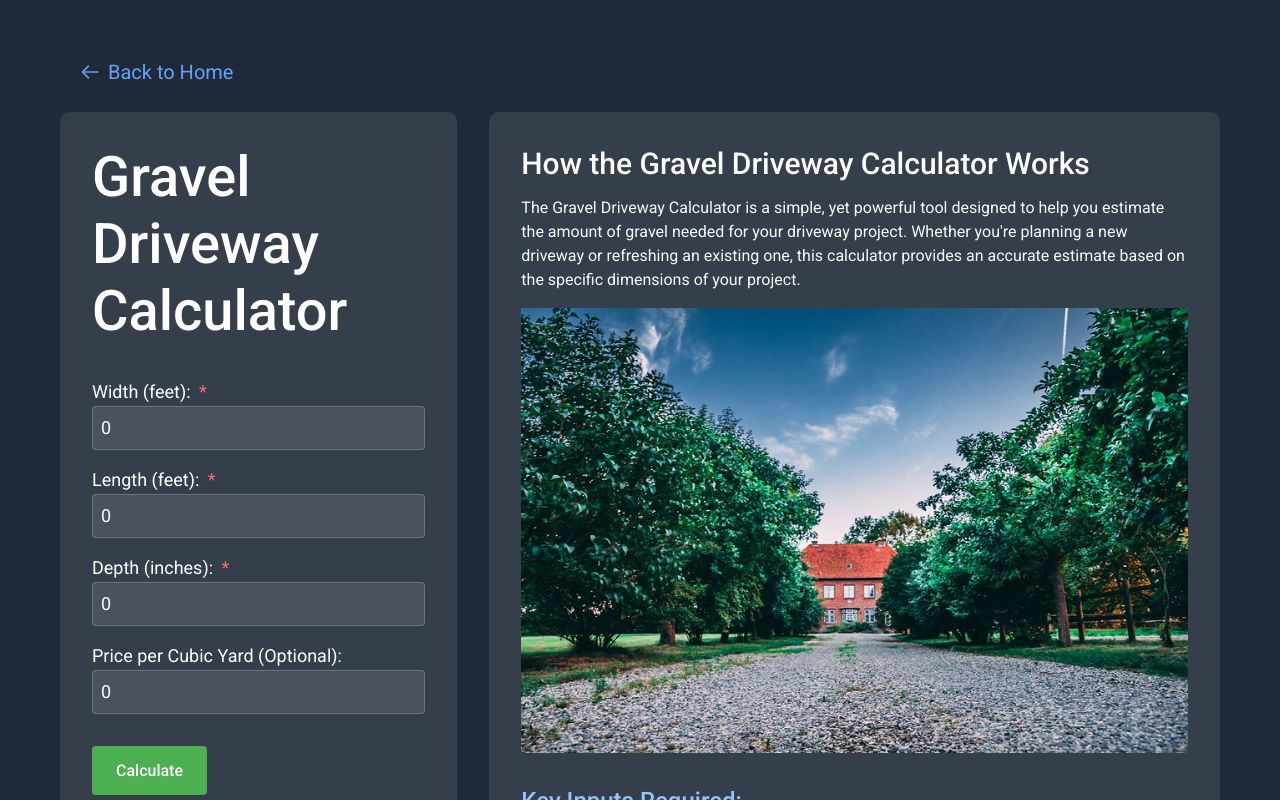
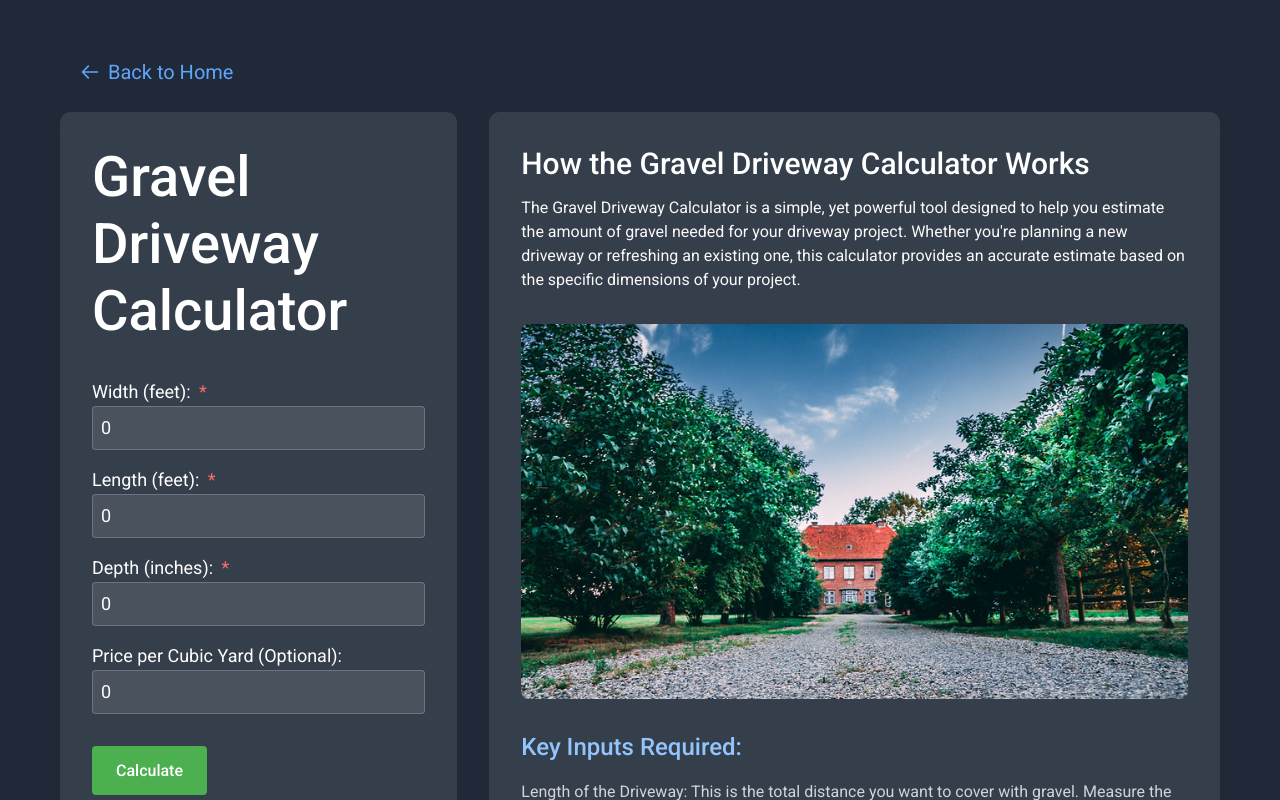
Before and after one commit to mkrizia17/Driveway-Calculator, a Next.js app: page /gravel in a window 1280 px wide. Shown: the top 800 px of the page. Built offline with nearby package versions, Linux system fonts and the light colour scheme.

Commit message:
Fixed Images on calculator pages

```diff
--- a/src/app/asphalt/page.tsx
+++ b/src/app/asphalt/page.tsx
@@ -3,6 +3,7 @@
 import React, { useState } from 'react';
 import '../gravel/GravelPage.css';
 import Link from 'next/link';
+import Image from 'next/image';
 
 export default function AsphaltPage() {
     const [width, setWidth] = useState<number>(0);
@@ -12,9 +13,12 @@ export default function AsphaltPage() {
     const [totalCost, setTotalCost] = useState<number | null>(null);
     const [volumeInCubicYards, setVolumeInCubicYards] = useState<number | null>(null);
     const [tonsNeeded, setTonsNeeded] = useState<number | null>(null);
-    const [showRequired, setShowRequired] = useState(false);
 
     const calculateAsphalt = () => {
+        if (width <= 0 || length <= 0 || depth <= 0) {
+            return;
+        }
+
         // Convert feet to yards for length and width
         const widthYards = Math.round(width / 3);
         const lengthYards = Math.round(length / 3);
@@ -140,9 +144,11 @@ export default function AsphaltPage() {
                     </p>
 
                     <div className="info-image-container">
-                        <img
+                        <Image
                             src="/images/asphalt.jpg"
                             alt="Smooth asphalt driveway with professional finish"
+                            width={800}
+                            height={600}
                             className="info-image"
                         />
                     </div>
--- a/src/app/concrete/page.tsx
+++ b/src/app/concrete/page.tsx
@@ -3,6 +3,7 @@
 import React, { useState } from 'react';
 import '../gravel/GravelPage.css';
 import Link from 'next/link';
+import Image from 'next/image';
 
 export default function ConcretePage() {
     const [width, setWidth] = useState<number>(0);
@@ -12,9 +13,12 @@ export default function ConcretePage() {
     const [totalCost, setTotalCost] = useState<number | null>(null);
     const [volumeInCubicYards, setVolumeInCubicYards] = useState<number | null>(null);
     const [tonsNeeded, setTonsNeeded] = useState<number | null>(null);
-    const [showRequired, setShowRequired] = useState(false);
 
     const calculateConcrete = () => {
+        if (width <= 0 || length <= 0 || depth <= 0) {
+            return;
+        }
+
         // Convert feet to yards for length and width
         const widthYards = Math.round(width / 3);
         const lengthYards = Math.round(length / 3);
@@ -140,9 +144,11 @@ export default function ConcretePage() {
                     </p>
 
                     <div className="info-image-container">
-                        <img
+                        <Image
                             src="/images/concrete.jpg"
                             alt="Concrete driveway with a professional finish"
+                            width={800}
+                            height={600}
                             className="info-image"
                         />
                     </div>
--- a/src/app/gravel/GravelPage.css
+++ b/src/app/gravel/GravelPage.css
@@ -248,3 +248,32 @@ li {
     line-height: 1.6;
     color: #D1D5DB;  /* gray-300 */
 }
+
+.info-image-container {
+    position: relative;
+    width: 100%;
+    aspect-ratio: 16 / 9;  /* maintains a consistent aspect ratio */
+    margin: 2rem auto;     /* equal spacing top and bottom */
+}
+
+.info-image {
+    object-fit: cover;
+    border-radius: 0.5rem;
+}
+
+/* Add spacing after the image container */
+.info-image-container + * {
+    margin-top: 2rem;  /* adds space after the image container */
+}
+
+/* Responsive adjustments */
+@media (max-width: 768px) {
+    .info-image-container {
+        aspect-ratio: 4 / 3;  /* slightly taller ratio for mobile */
+        margin: 1.5rem auto;  /* slightly less margin on mobile */
+    }
+
+    .info-image-container + * {
+        margin-top: 1.5rem;
+    }
+}
--- a/src/app/gravel/page.tsx
+++ b/src/app/gravel/page.tsx
@@ -3,6 +3,7 @@
 import React, { useState } from 'react';
 import './GravelPage.css';
 import Link from 'next/link';
+import Image from 'next/image';
 
 export default function GravelPage() {
     const [width, setWidth] = useState<number>(0);
@@ -12,16 +13,13 @@ export default function GravelPage() {
     const [totalCost, setTotalCost] = useState<number | null>(null);
     const [volumeInCubicYards, setVolumeInCubicYards] = useState<number | null>(null);
     const [tonsNeeded, setTonsNeeded] = useState<number | null>(null);
-    const [showRequired, setShowRequired] = useState(false);
 
     const calculateGravel = () => {
         if (width <= 0 || length <= 0 || depth <= 0) {
-            setShowRequired(true);
             return;
         }
 
         // If all fields are filled, proceed with calculation
-        setShowRequired(false);
         const widthYards = Math.round(width / 3);
         const lengthYards = Math.round(length / 3);
         const depthYards = depth / 36;
@@ -67,7 +65,7 @@ export default function GravelPage() {
                                 value={width}
                                 onChange={(e) => setWidth(parseFloat(e.target.value))}
                                 required
-                                placeholder={showRequired && width <= 0 ? "This field is required" : "Please fill in this field"}
+                                placeholder={width <= 0 ? "This field is required" : "Please fill in this field"}
                             />
                         </label>
                     </div>
@@ -79,7 +77,7 @@ export default function GravelPage() {
                                 value={length}
                                 onChange={(e) => setLength(parseFloat(e.target.value))}
                                 required
-                                placeholder={showRequired && length <= 0 ? "This field is required" : "Please fill in this field"}
+                                placeholder={length <= 0 ? "This field is required" : "Please fill in this field"}
                             />
                         </label>
                     </div>
@@ -91,7 +89,7 @@ export default function GravelPage() {
                                 value={depth}
                                 onChange={(e) => setDepth(parseFloat(e.target.value))}
                                 required
-                                placeholder={showRequired && depth <= 0 ? "This field is required" : "Please fill in this field"}
+                                placeholder={depth <= 0 ? "This field is required" : "Please fill in this field"}
                             />
                         </label>
                     </div>
@@ -114,7 +112,7 @@ export default function GravelPage() {
                         <h2>Cost Breakdown</h2>
                         <p>Price per Cubic Yard: ${(pricePerCubicYard ?? 0).toFixed(2)}</p>
                         <p>Price per Cubic Foot: ${((pricePerCubicYard ?? 0) / 27).toFixed(2)}</p>
-                        <p>Price per Square Foot: ${(length && width && (length * width) !== 0) ?
+                        <p>Price per Square Foot: {(length && width && (length * width) !== 0) ?
                             ((totalCost ?? 0) / (length * width)).toFixed(2) :
                             (0).toFixed(2)}
                         </p>
@@ -140,9 +138,14 @@ export default function GravelPage() {
                     </p>
 
                     <div className="info-image-container">
-                        <img
+                        <Image
                             src="/images/gravel.jpg"
                             alt="Gravel driveway with clean edges"
+                            fill
+                            sizes="(max-width: 768px) 100vw,
+                                   (max-width: 1200px) 80vw,
+                                   70vw"
+                            priority
                             className="info-image"
                         />
                     </div>
--- a/src/app/pavers/page.tsx
+++ b/src/app/pavers/page.tsx
@@ -3,6 +3,7 @@
 import React, { useState } from 'react';
 import '../gravel/GravelPage.css';
 import Link from 'next/link';
+import Image from 'next/image';
 
 export default function PaversPage() {
     const [width, setWidth] = useState<number>(0);
@@ -12,9 +13,12 @@ export default function PaversPage() {
     const [totalCost, setTotalCost] = useState<number | null>(null);
     const [volumeInCubicYards, setVolumeInCubicYards] = useState<number | null>(null);
     const [tonsNeeded, setTonsNeeded] = useState<number | null>(null);
-    const [showRequired, setShowRequired] = useState(false);
 
     const calculatePavers = () => {
+        if (width <= 0 || length <= 0 || depth <= 0) {
+            return;
+        }
+
         // Convert feet to yards for length and width
         const widthYards = Math.round(width / 3);
         const lengthYards = Math.round(length / 3);
@@ -140,9 +144,11 @@ export default function PaversPage() {
                     </p>
 
                     <div className="info-image-container">
-                        <img
+                        <Image
                             src="/images/pavers.jpg"
                             alt="Beautiful paver driveway with intricate pattern design"
+                            width={800}
+                            height={600}
                             className="info-image"
                         />
                     </div>
```
